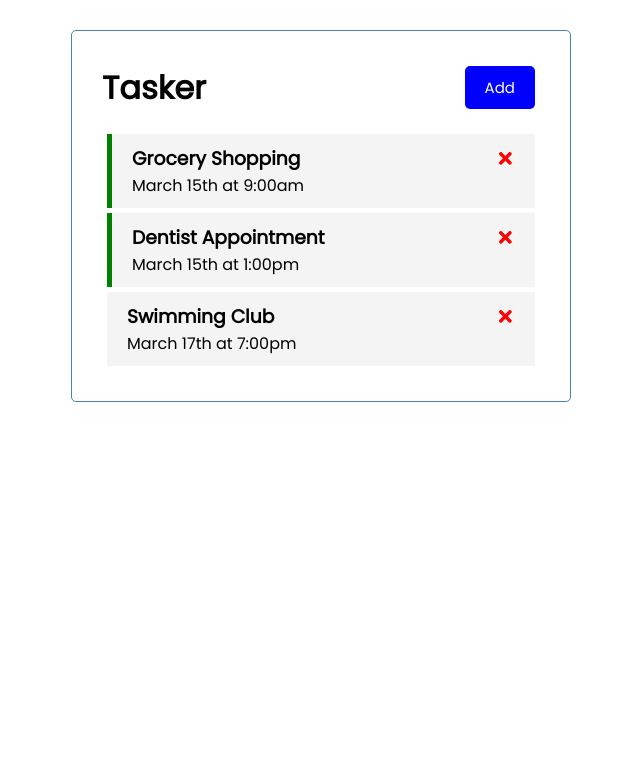
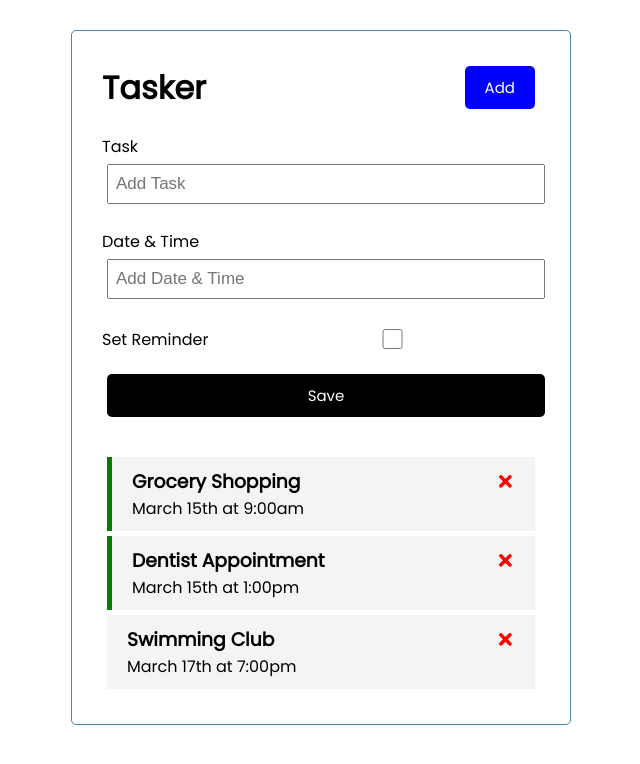
Before and after one commit to TomCS3/Tasker, a React (Create React App) app: page / in a window 1280 px wide. Shown: the top 764 px of the page, without its empty margins (319-959 px from the left). Built offline with nearby package versions, Linux system fonts and the light colour scheme.

Commit message:
Add Task

```diff
--- a/src/App.js
+++ b/src/App.js
@@ -1,6 +1,8 @@
+import { useState } from 'react'
+
 import Header from './components/Header'
 import Tasks from './components/Tasks'
-import { useState } from 'react'
+import AddTask from './components/AddTask'
 
 const App = () => {
   const [tasks, setTasks] = useState ([
@@ -40,6 +42,7 @@
   return (
     <div className="container">
       <Header />
+      <AddTask />
       {tasks.length > 0 ? (
         <Tasks tasks={tasks}
         onDelete={deleteTask}
--- /dev/null
+++ b/src/components/AddTask.js
@@ -0,0 +1,33 @@
+import { useState } from 'react'
+
+const AddTask = () => {
+    const [text, setText] = useState('')
+    const [day, setDay] = useState('')
+    const [reminder, setReminder] = useState(false)
+    return (
+        <form className='add-form'>
+            <div className='form-control'>
+                <label>Task</label>
+                <input type='text' placeholder='Add Task'
+                value={text}
+                onChange={(e) => setText(e.target.value)}/>
+            </div>
+            <div className='form-control'>
+                <label>Date & Time</label>
+                <input type='text' placeholder='Add Date & Time'
+                value={day}
+                onChange={(e) => setDay(e.target.value)}/>
+            </div>
+            <div className='form-control form-control-check'>
+                <label>Set Reminder</label>
+                <input type='checkbox'
+                value={reminder}
+                onChange={(e) => setReminder(e.currentTarget.checked)}/>
+            </div>
+
+            <input type='submit' value='Save' className='btn btn-block'/>
+        </form>
+    )
+}
+
+export default AddTask
```
